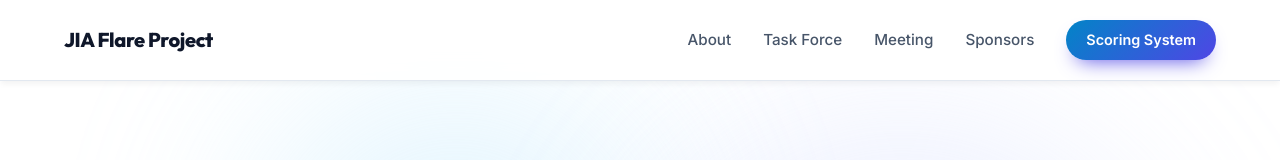
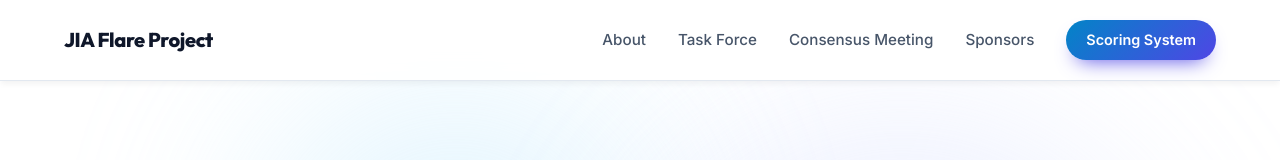
Before and after one commit to mrypdal/flare-website, a React (Vite) app: page / in a window 1280 px wide. Shown: the top 160 px of the page. Built offline with nearby package versions, Linux system fonts and the light colour scheme.

Commit message:
Rename Meeting to Consensus Meeting in menu

```diff
--- a/src/components/Navbar.tsx
+++ b/src/components/Navbar.tsx
@@ -11,7 +11,7 @@ export default function Navbar() {
         <div className="nav-links">
           <a href="#about" className="nav-link">About</a>
           <a href="#team" className="nav-link">Task Force</a>
-          <a href="#meeting" className="nav-link">Meeting</a>
+          <a href="#meeting" className="nav-link">Consensus Meeting</a>
           <a href="#sponsors" className="nav-link">Sponsors</a>
           <a href="https://flare-scorer.onrender.com" target="_blank" rel="noopener noreferrer" className="nav-btn btn btn-primary">
             Scoring System
```
